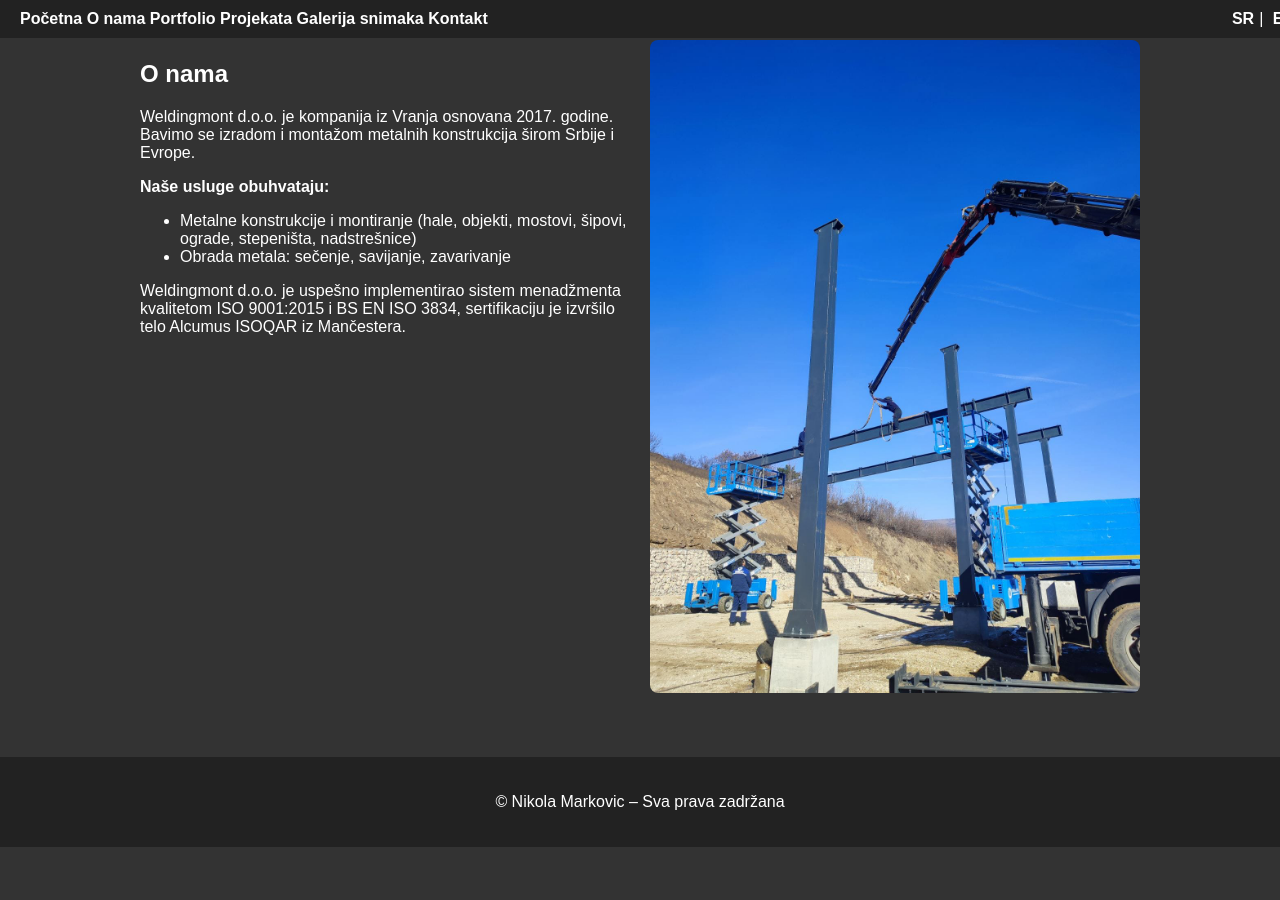
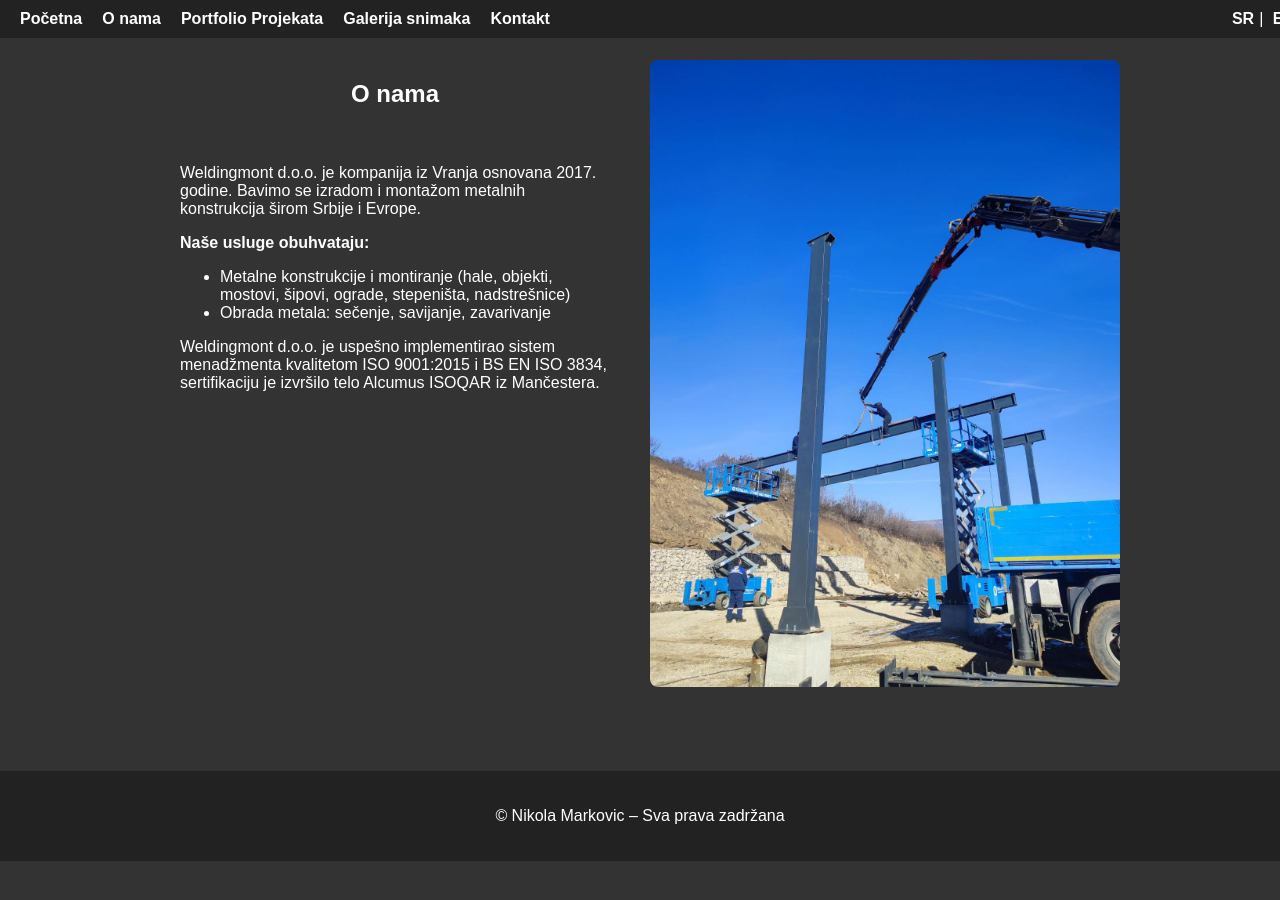
Before and after one commit to weldingmont/test, a Jekyll site: the page onama.html, which Jekyll copies as it is, in a window 1280 px wide. Built offline with Jekyll 4.4.1, drawn with Linux system fonts in a browser that asks for light colours.

Commit message:
Add files via upload

```diff
--- a/onama.html
+++ b/onama.html
@@ -1,20 +1,19 @@
 <!DOCTYPE html>
 <html lang="sr">
-<head>
-  <meta charset="UTF-8">
-  <meta name="viewport" content="width=device-width, initial-scale=1">
-  <title>O nama</title>
-  <link rel="stylesheet" href="styles.css">
-</head>
-<body>
+<head><meta charset="UTF-8"><meta name="viewport" content="width=device-width, initial-scale=1"><title>O nama</title><link rel="stylesheet" href="styles.css"></head><body>
 <header>
   <nav class="navbar">
     <div class="nav-links">
-      <a href="index.html" class="lang sr">Početna</a><a href="index.html" class="lang en">Home</a>
-      <a href="onama.html" class="lang sr">O nama</a><a href="onama.html" class="lang en">About us</a>
-      <a href="portfolio.html" class="lang sr">Portfolio Projekata</a><a href="portfolio.html" class="lang en">Projects</a>
-      <a href="galerija.html" class="lang sr">Galerija snimaka</a><a href="galerija.html" class="lang en">Video gallery</a>
-      <a href="kontakt.html" class="lang sr">Kontakt</a><a href="kontakt.html" class="lang en">Contact</a>
+      <a href="index.html" class="lang sr">Početna</a>
+      <a href="index.html" class="lang en">Home</a>
+      <a href="onama.html" class="lang sr">O nama</a>
+      <a href="onama.html" class="lang en">About us</a>
+      <a href="portfolio.html" class="lang sr">Portfolio Projekata</a>
+      <a href="portfolio.html" class="lang en">Projects</a>
+      <a href="galerija.html" class="lang sr">Galerija snimaka</a>
+      <a href="galerija.html" class="lang en">Video gallery</a>
+      <a href="kontakt.html" class="lang sr">Kontakt</a>
+      <a href="kontakt.html" class="lang en">Contact</a>
     </div>
     <div class="language-switcher">
       <a href="javascript:void(0)" id="btn-sr">SR</a>|
@@ -26,7 +25,9 @@
 <main>
   <section class="onama-section" id="about">
     <div class="onama-text">
-      <h1 class="lang sr">O nama</h1><h1 class="lang en">About us</h1>
+      <h1 class="lang sr">O nama</h1>
+      <h1 class="lang en">About us</h1>
+      <div style="padding: 20px; max-width: 800px; margin: auto; text-align: left;">
         <p class="lang sr">Weldingmont d.o.o. je kompanija iz Vranja osnovana 2017. godine. Bavimo se izradom i montažom metalnih konstrukcija širom Srbije i Evrope.</p>
         <p class="lang en">Weldingmont Ltd. is a company from Vranje, founded in 2017. We design and install metal structures across Serbia and Europe.</p>
         <p class="lang sr"><strong>Naše usluge obuhvataju:</strong></p>
@@ -39,6 +40,7 @@
         </ul>
         <p class="lang sr">Weldingmont d.o.o. je uspešno implementirao sistem menadžmenta kvalitetom ISO 9001:2015 i BS EN ISO 3834, sertifikaciju je izvršilo telo Alcumus ISOQAR iz Mančestera.</p>
         <p class="lang en">Weldingmont Ltd. has successfully implemented ISO 9001:2015 and BS EN ISO 3834, certified by Alcumus ISOQAR of Manchester.</p>
+      </div>
     </div>
     <div class="onama-image">
       <img src="images/onama.jpg" alt="Onama">
--- a/styles.css
+++ b/styles.css
@@ -15,9 +15,12 @@ header {
 }
 .navbar {
   display: flex;
-  justify-content: center;
+  justify-content: space-between;
+  align-items: center;
+}
+.nav-links {
+  display: flex;
   gap: 20px;
-  align-items: center;
 }
 .nav-links a {
   color: #fff;
@@ -25,7 +28,7 @@ header {
   font-weight: bold;
 }
 .language-switcher {
-  margin-left: auto;
+  margin-left: 20px;
 }
 .language-switcher a {
   color: #fff;
@@ -37,11 +40,10 @@ header {
   text-decoration: underline;
 }
 main {
-  padding-top: 70px;
+  padding-top: 80px;
   padding: 20px;
   max-width: 1000px;
   margin: 0 auto;
-  text-align: center;
 }
 /* Hero */
 .hero {
@@ -60,7 +62,7 @@ main {
   position: absolute;
   top: 50%; left: 50%;
   transform: translate(-50%, -50%);
-  color: #fff;
+  text-align: center;
 }
 .hero-content h1 {
   font-size: 4rem;
@@ -72,11 +74,18 @@ main {
   flex-wrap: wrap;
   gap: 20px;
   margin-top: 20px;
+  padding: 20px;
+  max-width: 1000px;
+  margin-left: auto;
+  margin-right: auto;
 }
 .onama-text, .onama-image {
-  flex: 1 1 300px;
+  flex: 1 1 400px;
 }
 .onama-text {
+  text-align: center;
+}
+.onama-text p, .onama-text ul {
   text-align: left;
 }
 .onama-image img {
@@ -94,7 +103,7 @@ main {
 }
 .blog-posts iframe {
   width: 100%;
-  aspect-ratio: 500/665;
+  aspect-ratio: 16/9;
 }
 /* Galerija */
 .videogrid {
@@ -115,7 +124,7 @@ main {
   margin-top: 20px;
 }
 .contact-info, .contact-map {
-  flex: 1 1 300px;
+  flex: 1 1 400px;
 }
 .contact-info {
   background: #444;
@@ -136,7 +145,7 @@ footer {
   background: #222;
   text-align: center;
 }
-footer p, footer a {
+footer a, footer p {
   color: #fff;
   text-decoration: none;
 }
```
Also changed, not shown: other parts of onama.html (+1 -3 lines), galerija.html (+17 -16 lines), index.html (+27 -16 lines). Lines whose indentation alone changed are shown as unchanged.
